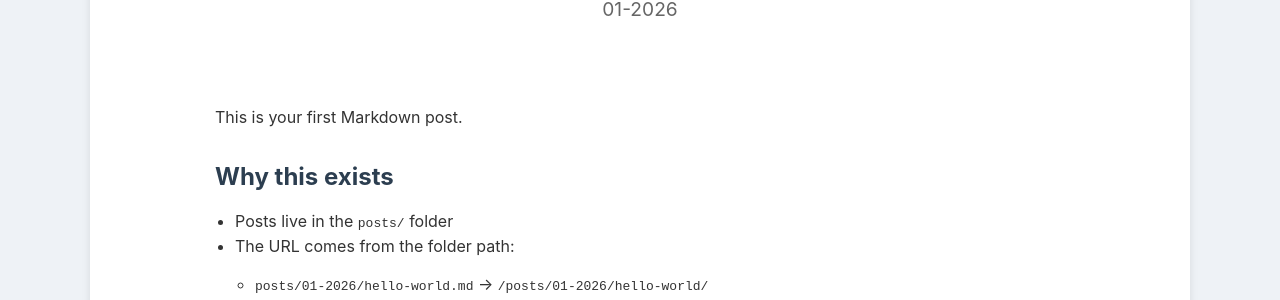
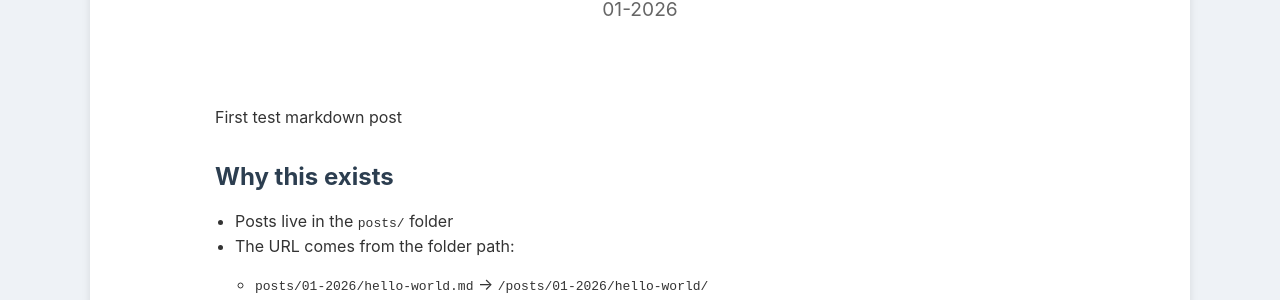
Before and after one commit to TheCrystalKeeper/dev-notes, a Jekyll site: the page built from posts/01-2026/hello-world.md, in a window 1280 px wide. Shown: the part 286-586 px from the top of the page. Built offline with Jekyll 4.4.1, drawn with Linux system fonts in a browser that asks for light colours.

Commit message:
post update

```diff
--- a/posts/01-2026/hello-world.md
+++ b/posts/01-2026/hello-world.md
@@ -4,7 +4,7 @@ month_year: 01-2026
 permalink: /posts/01-2026/hello-world/
 ---
 
-This is your first Markdown post.
+First test markdown post
 
 ## Why this exists
 
--- a/public/games/index.html
+++ b/public/games/index.html
@@ -34,7 +34,7 @@
             <section class="games-grid">
                 <div class="game-card">
                     <h2>The One Hour Game</h2>
-                    <p>A game created in one hour, showcasing rapid game development skills.</p>
+                    <p>The One Hour Game is a mouse-based game of skill. The game includes 21 levels.</p>
                     <a href="/games/theonehourgame" class="play-button">Play Game</a>
                 </div>
 
--- a/public/games/theonehourgame/index.html
+++ b/public/games/theonehourgame/index.html
@@ -28,7 +28,7 @@
         <div class="container">
             <section class="game-embed">
                 <h2>The One Hour Game</h2>
-                <p class="game-description">A game created in one hour. Play it directly in your browser!</p>
+                <p class="game-description">The One Hour Game is a mouse-based game of skill. The game includes 21 levels.</p>
                 <div class="iframe-container">
                     <iframe frameborder="0" src="https://itch.io/embed-upload/7908644?color=000000" allowfullscreen="" width="960" height="740">
                         <a href="https://crystalkeeper7.itch.io/the-one-hour-game">Play The One Hour Game on itch.io</a>
--- a/public/index.html
+++ b/public/index.html
@@ -35,7 +35,7 @@
                 <h2>Featured Game</h2>
                 <div class="featured-game">
                     <h3>The One Hour Game</h3>
-                    <p class="game-description">A game created in one hour. Play it directly in your browser!</p>
+                    <p class="game-description">The One Hour Game is a mouse-based game of skill. The game includes 21 levels.</p>
                     <div class="play-button-container">
                         <a href="/games/theonehourgame" class="play-button">Play Game</a>
                     </div>
```
Also changed, not shown: posts/01-2026/hello-world2.md (added, +7 -0 lines).
